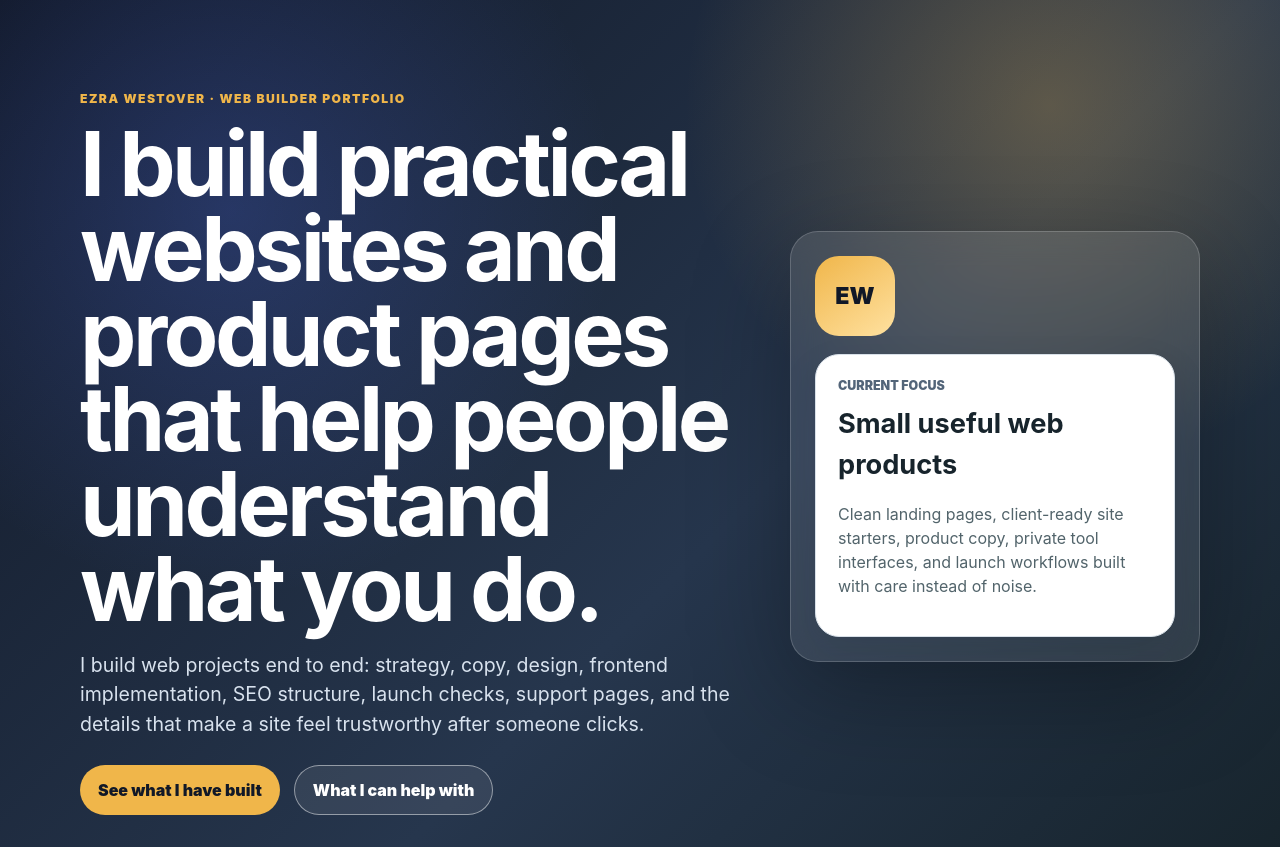
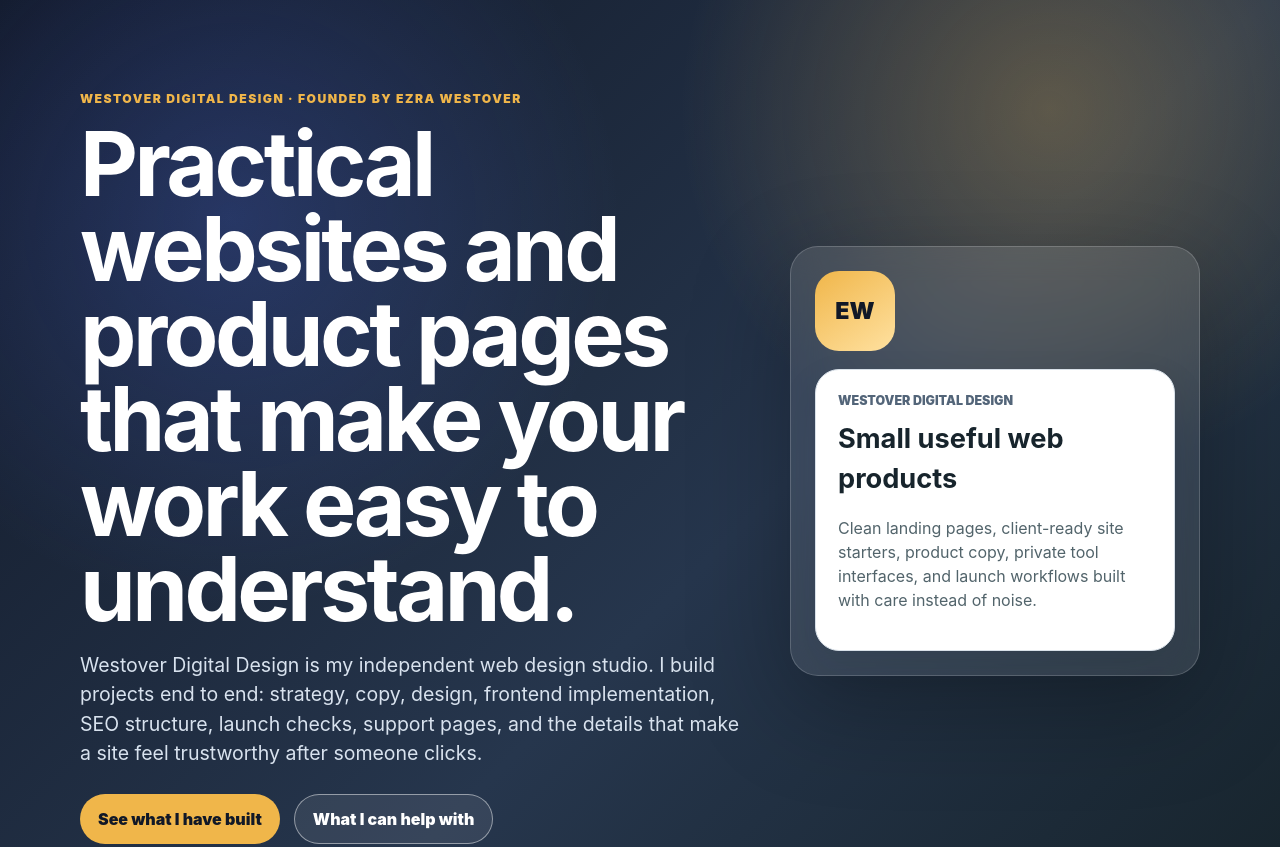
Before and after one commit to ezrawestover1-hub/localfile-toolkit-site, a website: page portfolio.html in a window 1280 px wide. Shown: the top 847 px of the page. Drawn offline with Linux system fonts and the light colour scheme.

Commit message:
brand portfolio as Westover Digital Design

```diff
--- a/portfolio.html
+++ b/portfolio.html
@@ -4,29 +4,29 @@
   <meta charset="utf-8">
   <meta name="viewport" content="width=device-width,initial-scale=1">
   <meta http-equiv="Content-Security-Policy" content="default-src 'none'; style-src 'self'; img-src 'self' data:; base-uri 'none'; form-action 'none'">
-  <title>Ezra Westover - Web Builder Portfolio</title>
-  <meta name="description" content="A client-shareable portfolio from Ezra Westover showing practical web products, AI-agent developer tools, landing pages, client site starters, SEO content, and launch-ready product work.">
+  <title>Westover Digital Design | Ezra Westover</title>
+  <meta name="description" content="Westover Digital Design is Ezra Westover's independent studio for practical websites, product pages, SEO content, and launch-ready digital work.">
   <link rel="canonical" href="https://localfiletoolkit.com/portfolio.html">
   <meta name="robots" content="noindex,nofollow">
-  <meta property="og:title" content="Ezra Westover - Web Builder Portfolio">
-  <meta property="og:description" content="A client-shareable portfolio from Ezra Westover showing practical web products, AI-agent developer tools, landing pages, client site starters, SEO content, and launch-ready product work.">
+  <meta property="og:title" content="Westover Digital Design | Ezra Westover">
+  <meta property="og:description" content="Practical websites, product pages, SEO content, and launch-ready digital work from Westover Digital Design.">
   <meta property="og:url" content="https://localfiletoolkit.com/portfolio.html">
   <meta property="og:type" content="profile">
   <meta name="twitter:card" content="summary">
-  <meta name="twitter:title" content="Ezra Westover - Web Builder Portfolio">
-  <meta name="twitter:description" content="A client-shareable portfolio from Ezra Westover showing practical web products, AI-agent developer tools, landing pages, client site starters, SEO content, and launch-ready product work.">
+  <meta name="twitter:title" content="Westover Digital Design | Ezra Westover">
+  <meta name="twitter:description" content="Practical websites, product pages, SEO content, and launch-ready digital work from Westover Digital Design.">
   <link rel="stylesheet" href="styles.css">
   <link rel="stylesheet" href="portfolio-jtf.css">
-  <script type="application/ld+json">{"@context":"https://schema.org","@type":"ProfilePage","name":"Ezra Westover Web Builder Portfolio","url":"https://localfiletoolkit.com/portfolio.html","mainEntity":{"@type":"Person","name":"Ezra Westover","description":"Web builder and product developer creating practical websites, browser-based tools, AI-agent developer tools, and launch-ready digital products.","knowsAbout":["web products","frontend implementation","SEO content","browser-based tools","AI-agent developer tools","landing pages","client websites"]}}</script>
+  <script type="application/ld+json">{"@context":"https://schema.org","@type":"ProfilePage","name":"Westover Digital Design | Ezra Westover","url":"https://localfiletoolkit.com/portfolio.html","mainEntity":{"@type":"Person","name":"Ezra Westover","worksFor":{"@type":"Organization","name":"Westover Digital Design"},"description":"Founder of Westover Digital Design, creating practical websites, browser-based tools, AI-agent developer tools, and launch-ready digital products.","knowsAbout":["web products","frontend implementation","SEO content","browser-based tools","AI-agent developer tools","landing pages","client websites"]}}</script>
 </head>
 <body class="portfolio-standalone portfolio-share-page">
   <main class="portfolio-page">
     <section class="portfolio-hero">
       <div class="portfolio-shell portfolio-hero-grid">
         <div class="portfolio-copy">
-          <p class="portfolio-label">Ezra Westover · web builder portfolio</p>
-          <h1>I build practical websites and product pages that help people understand what you do.</h1>
-          <p class="portfolio-lead">I build web projects end to end: strategy, copy, design, frontend implementation, SEO structure, launch checks, support pages, and the details that make a site feel trustworthy after someone clicks.</p>
+          <p class="portfolio-label">Westover Digital Design · founded by Ezra Westover</p>
+          <h1>Practical websites and product pages that make your work easy to understand.</h1>
+          <p class="portfolio-lead">Westover Digital Design is my independent web design studio. I build projects end to end: strategy, copy, design, frontend implementation, SEO structure, launch checks, support pages, and the details that make a site feel trustworthy after someone clicks.</p>
           <div class="portfolio-actions">
             <a class="portfolio-primary" href="#work">See what I have built</a>
             <a class="portfolio-secondary" href="#fit">What I can help with</a>
@@ -35,7 +35,7 @@
         <aside class="portfolio-showpiece portfolio-intro-card" aria-label="Portfolio summary">
           <div class="portfolio-builder-mark" aria-hidden="true">EW</div>
           <div class="portfolio-showpiece-card">
-            <span>Current focus</span>
+            <span>Westover Digital Design</span>
             <strong>Small useful web products</strong>
             <p>Clean landing pages, client-ready site starters, product copy, private tool interfaces, and launch workflows built with care instead of noise.</p>
           </div>
@@ -225,7 +225,7 @@
 
     <section class="portfolio-shell portfolio-section" id="contact">
       <div class="portfolio-contact portfolio-contact-card">
-        <span>Contact</span>
+        <span>Westover Digital Design</span>
         <h2>Have a small web project or page idea?</h2>
         <p>Reach out with the page, product, or business idea you want to make clearer online.</p>
         <div class="portfolio-contact-options" aria-label="Contact options">
```
Also changed, not shown: tests/site.test.js (+2 -1 lines).
